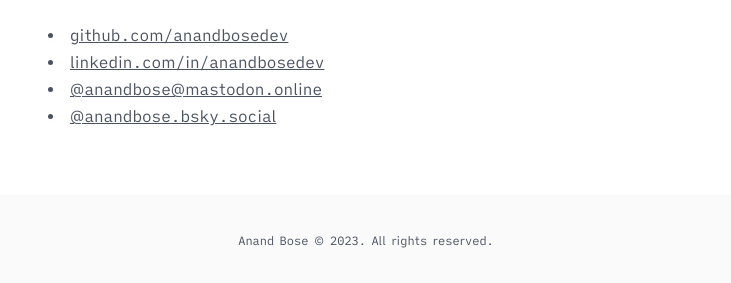
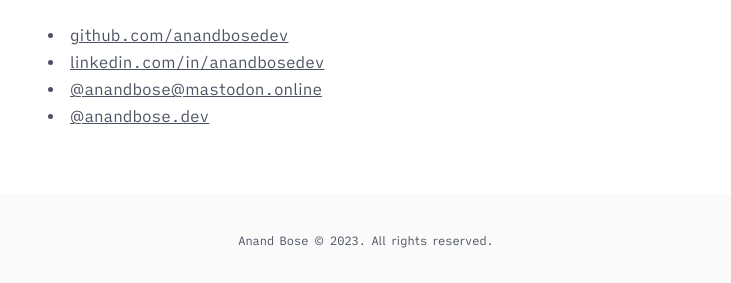
Before and after one commit to anandbosedev/anandbosedev.github.io, a Jekyll site: the page built from _pages/about.md, in a window 1280 px wide. Shown: the part 1072-1355 px from the top of the page, without its empty margins (274-1005 px from the left). Built offline with Jekyll 4.4.1, drawn with Linux system fonts in a browser that asks for light colours.

Commit message:
Update Bluesky URL

```diff
--- a/_includes/navigation.html
+++ b/_includes/navigation.html
@@ -45,7 +45,7 @@
   </a>
 </li>
 <li class='c-nav__item' role='presentation'>
-  <a class='c-nav__link' href='https://bsky.app/profile/anandbose.bsky.social' rel='me' target="_blank">
+  <a class='c-nav__link' href='https://bsky.app/profile/anandbose.dev' rel='me' target="_blank">
     <i class="fa-solid fa-at"></i>
     Bluesky
   </a>
--- a/_pages/about.md
+++ b/_pages/about.md
@@ -19,4 +19,4 @@
 * [github.com/anandbosedev](https://github.com/anandbosedev)
 * [linkedin.com/in/anandbosedev](https://linkedin.com/in/anandbosedev)
 * [@anandbose@mastodon.online](https://mastodon.online/@anandbose)
-* [@anandbose.bsky.social](https://bsky.app/profile/anandbose.bsky.social)
+* [@anandbose.dev](https://bsky.app/profile/anandbose.dev)
```
